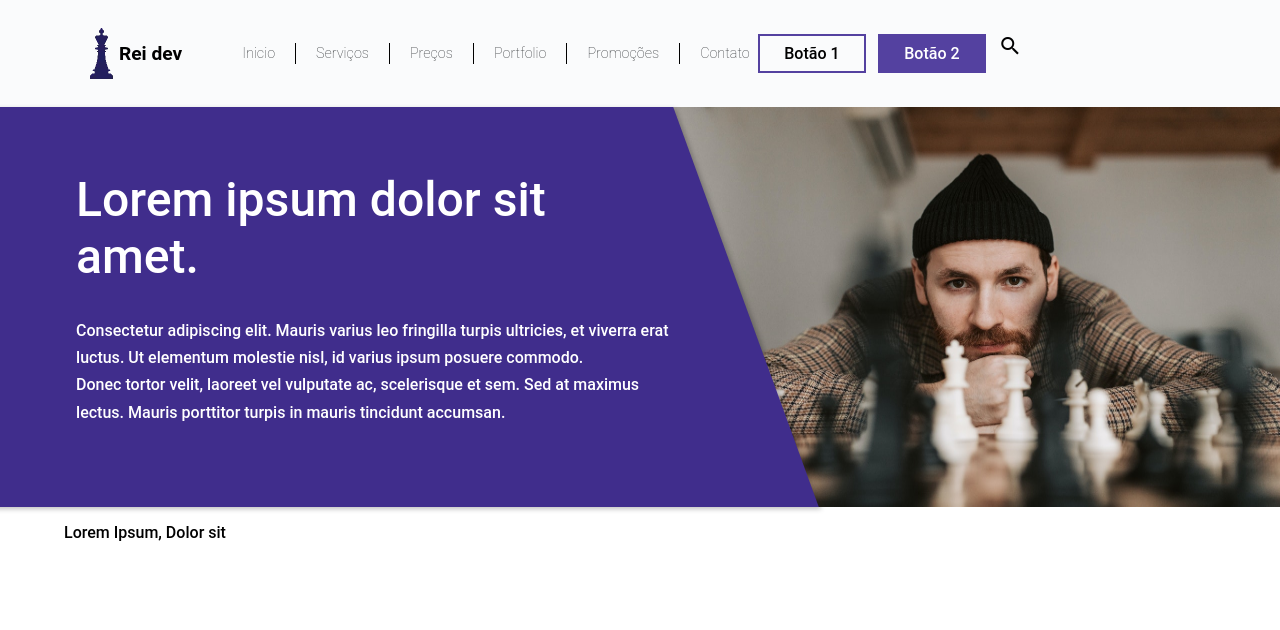
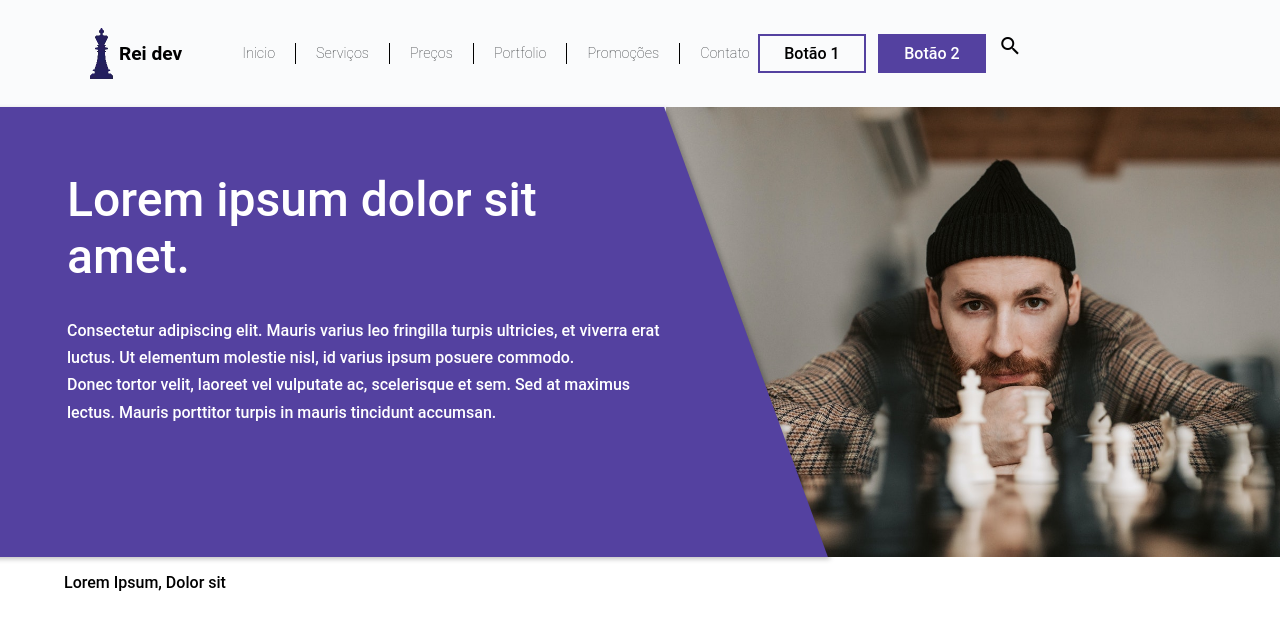
Before and after one commit to CristoferPortela/rei-dev, a React (Create React App) app: page / in a window 1280 px wide. Shown: the top 630 px of the page. Built offline with nearby package versions, Linux system fonts and the light colour scheme.

Commit message:
refact: creating a theme and global interface

```diff
--- a/src/App.tsx
+++ b/src/App.tsx
@@ -1,23 +1,25 @@
 import React from "react";
-import { Header } from "./components/Header";
+import { ThemeProvider } from "styled-components";
 import { HashRouter as Router } from 'react-router-dom';
 import { GlobalStyle, StyledTheme } from "./StyledGlobal";
-import './style.sass'
+import { Header } from "./components/Header";
 import { Slider } from "./components/Slider";
 import { Pages } from './Pages';
 import 'material-icons';
-import { ThemeProvider } from "styled-components";
+import './style.sass';
 
 function App() {
   return (
+    <>
+      <GlobalStyle />
       <ThemeProvider theme={StyledTheme}>
-      <GlobalStyle />
         <Router>
           <Header />
           <Slider />
           <Pages />
         </Router>
       </ThemeProvider>
+    </>
   );
 }
 
--- a/src/StyledGlobal.tsx
+++ b/src/StyledGlobal.tsx
@@ -1,7 +1,27 @@
 import { createGlobalStyle } from 'styled-components';
+import 'styled-components';
 
-export const StyledTheme = {
-    theme: {
+interface iTheme {
+    colors: {
+
+        primary: string;
+        secondary: string;
+
+        light: string;
+        dark: string;
+        success: string;
+        danger: string;
+        warning: string;
+    }
+}
+
+declare module 'styled-components' {
+    export interface DefaultTheme extends iTheme { }
+}
+
+export const StyledTheme: iTheme = {
+    colors: {
+
         primary: "rgb(84, 65, 160)",
         secondary: "",
 
@@ -12,6 +32,7 @@ export const StyledTheme = {
         warning: "",
     }
 }
+
 
 export const GlobalStyle = createGlobalStyle`
     body, body * {
--- a/src/components/Slider/Slider.styled.tsx
+++ b/src/components/Slider/Slider.styled.tsx
@@ -1,13 +1,13 @@
 import styled from 'styled-components';
 
-const sliderSize = "400px";
+const sliderSize = "450px";
 
 export const Container = styled.article`
     height: ${sliderSize};
 `;
 
 export const Header = styled.header`
-    background-color: rgb(64, 45, 140);;
+    background-color: ${(props) => props.theme.colors.primary};
     height: ${sliderSize};
     transform: skew(20deg, 0);
     margin-left: -8.333%;
```
Also changed, not shown: src/style.sass (line endings or trailing spaces). Lines whose indentation alone changed are shown as unchanged.
